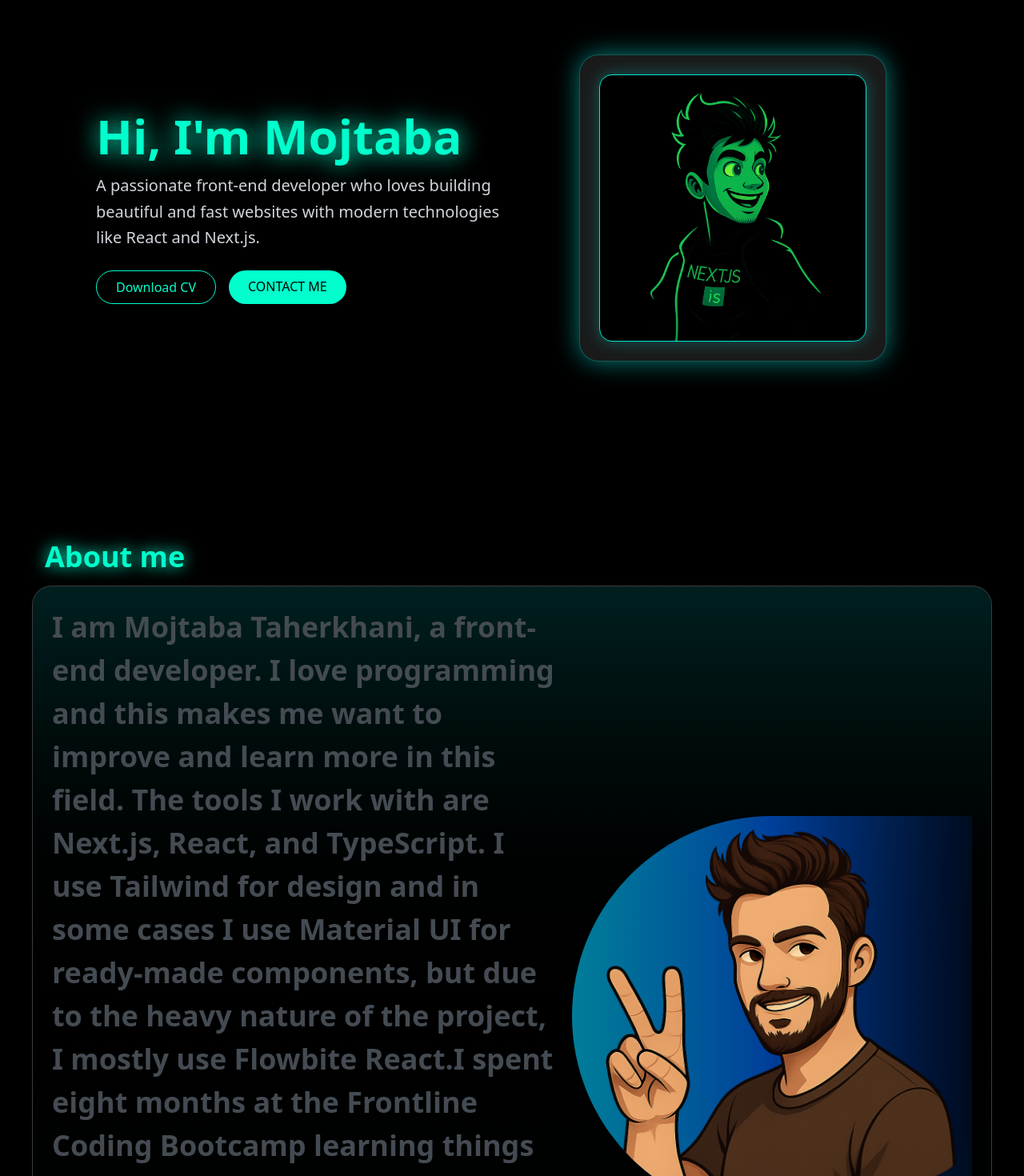
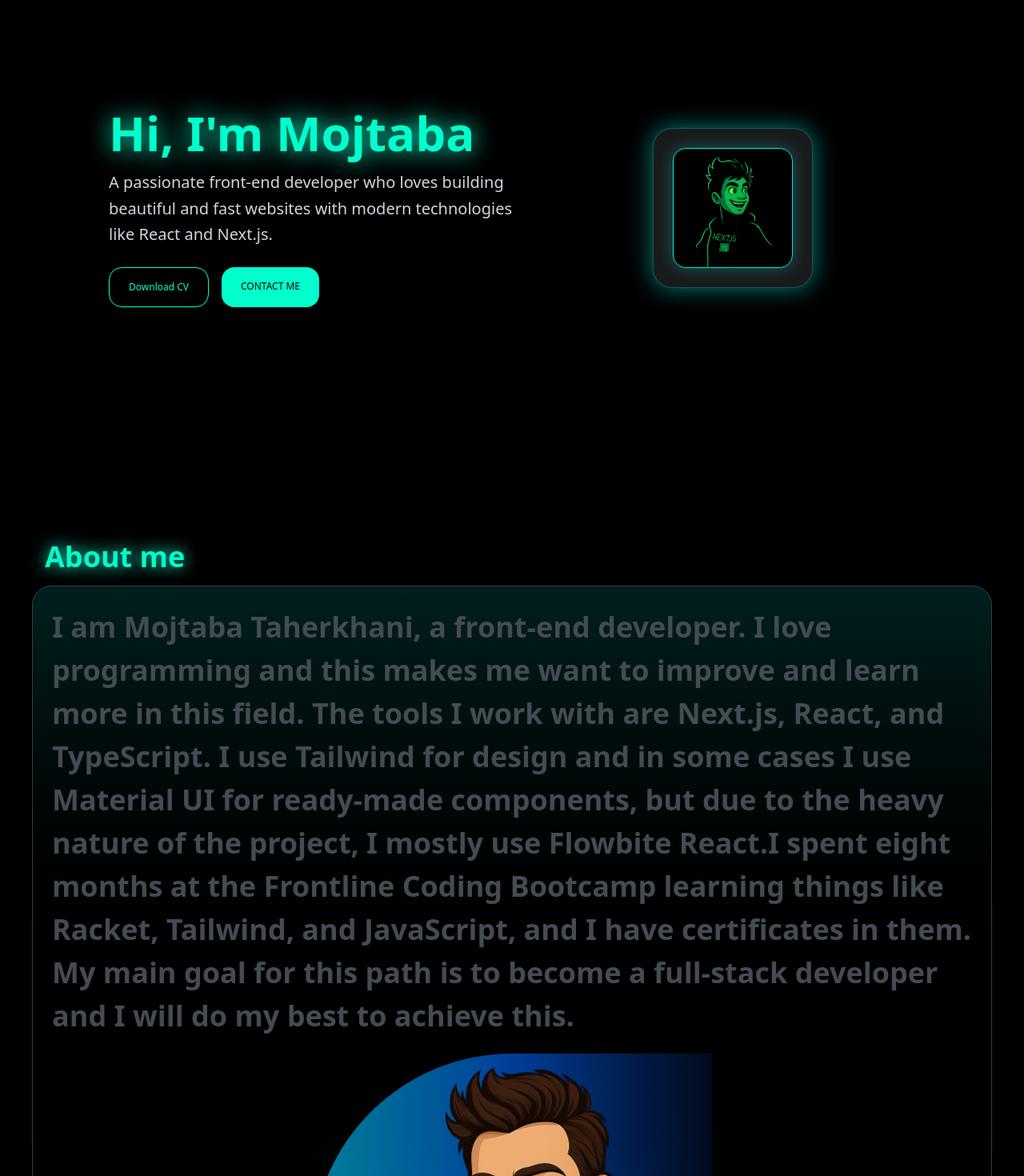
Before and after one commit to mojitaher/myinterview, a Next.js app: page / in a window 1280 px wide. Shown: the part 140-1610 px from the top of the page at 80% size. Built offline with nearby package versions, Linux system fonts and the light colour scheme.

Commit message:
respinsive and smooth scroll

```diff
--- a/src/app/aboutme.tsx
+++ b/src/app/aboutme.tsx
@@ -9,7 +9,7 @@
       <h1 className="text-4xl font-bold dark:text-[#00ffcc] text-gray-600 drop-shadow-[0_0_10px_#00ffcc] p-4">
         {t("menuAbout")}
       </h1>
-      <div className="flex justify-between p-6 gap-5 items-center dark:bg-gradient-to-b dark:from-[#001f1f] dark:via-[#000000] dark:to-[#001f1f] rounded-3xl border border-[#3e3c3c] bg-gradient-to-r from-[#e0f7fa] via-[#f5fdff] to-[#ffffff]">
+      <div className="flex justify-between p-6 gap-5 items-center dark:bg-gradient-to-b dark:from-[#001f1f] dark:via-[#000000] dark:to-[#001f1f] rounded-3xl border border-[#3e3c3c] bg-gradient-to-r from-[#e0f7fa] via-[#f5fdff] to-[#ffffff] sm:flex-col">
         <p className="text-4xl font-bold text-[#444b52] leading-normal  ">
           {t("Aboutme")}
         </p>
--- a/src/app/globals.css
+++ b/src/app/globals.css
@@ -25,3 +25,6 @@
     opacity: 1;
   }
 }
+html {
+  scroll-behavior: smooth;
+}
--- a/src/app/header.tsx
+++ b/src/app/header.tsx
@@ -75,7 +75,7 @@
 
   return (
     <header className="relative w-full min-h-screen bg-[#e8f0f7] text-[#00e6d9] overflow-hidden flex flex-col justify-center px-6 md:px-20 dark:bg-black dark:text-white">
-      <div className="absolute top-5 right-25 ">
+      <div className="absolute top-5 right-25 sm:right-15 ">
         <button
           onClick={() => toggleLang()}
           className="flex items-center gap-4 px-3 py-1 rounded-xl dark:bg-transparent bg-gray-300 border border-[#00e6d9] text-[#00e6d9] hover:bg-[#00e6d922] hover:shadow-[0_0_15px_#00e6d9] transition-all duration-300 "
@@ -92,7 +92,7 @@
           {theme === "dark" ? <SunIcon /> : <MoonIcon />}
         </button>
       </div>
-      <div className="absolute top-6 right-6 ">
+      <div className="absolute top-6 right-6 sm:right-0 ">
         <button onClick={toggleDrawer(true)}>
           <MenuIcon sx={{ fontSize: 30, color: "#00ffcc" }} />
         </button>
@@ -126,25 +126,25 @@
       </div>
 
       {/* Hero Content */}
-      <div className="flex flex-col md:flex-row items-center gap-10">
-        <div className="text-center md:text-left">
-          <h1 className="text-4xl md:text-6xl font-bold dark:text-[#00ffcc]  dark:drop-shadow-[0_0_15px_#00ffcc]  text-gray-600 drop-shadow-[0_0_25px_#00e6d9cc] mb-4">
+      <div className="flex flex-col md:flex-row items-center gap-10 sm:flex-row sm:px-4">
+        <div className="text-center md:text-left sm:text-left">
+          <h1 className="text-4xl md:text-6xl font-bold sm:text-2xl dark:text-[#00ffcc]  dark:drop-shadow-[0_0_15px_#00ffcc]  text-gray-600 drop-shadow-[0_0_25px_#00e6d9cc] mb-4">
             {t("intro")}
           </h1>
-          <p className="text-lg md:text-xl dark:text-gray-300 text-[#6a65ff] max-w-lg leading-relaxed mb-6">
+          <p className="text-lg md:text-xl sm:text-sm dark:text-gray-300 text-[#6a65ff] max-w-lg leading-relaxed mb-6">
             {t("greeting")}
           </p>
           <div className="flex gap-4 justify-center md:justify-start">
             <a
               href="/myresume.pdf"
               download
-              className="px-6 py-2 rounded-full border border-[#00ffcc] text-[#00ffcc] hover:bg-[#00ffcc22] hover:shadow-[0_0_10px_#00ffcc] transition"
+              className="px-6 py-2 rounded-full border border-[#00ffcc] text-[#00ffcc] hover:bg-[#00ffcc22] hover:shadow-[0_0_10px_#00ffcc] transition sm:text-xs sm:py-4 sm:rounded-2xl"
             >
               {t("Cv")}
             </a>
             <Link
               href="#contact"
-              className="px-6 py-2 rounded-full bg-[#00ffcc] text-black hover:bg-[#00e6b8] transition"
+              className="px-6 py-2 rounded-full bg-[#00ffcc] text-black hover:bg-[#00e6b8] transition sm:text-xs sm:py-4 sm:rounded-2xl"
             >
               {t("Contact")}
             </Link>
@@ -157,7 +157,7 @@
             alt="avatar"
             width={450}
             height={450}
-            className="rounded-2xl bg-black/100 border border-[#00e6d9] shadow-[0_0_20px_#00e6d955]"
+            className="rounded-2xl bg-black/100 border border-[#00e6d9] shadow-[0_0_20px_#00e6d955] sm:max-w-[150px]"
             priority
           />
         </div>
--- a/src/app/layout.tsx
+++ b/src/app/layout.tsx
@@ -11,6 +11,7 @@
 }) {
   return (
     <html lang="en" className="dark">
+      <meta name="viewport" content="width=device-width, initial-scale=1.0" />
       <ThemeProvider>
         <body className="bg-[#e8f0f7]  dark:bg-black  min-h-screen  ">
           <div className="px-10">{children}</div>
--- a/src/app/project/project.tsx
+++ b/src/app/project/project.tsx
@@ -55,8 +55,8 @@
         <ProjectCard image={img4} text={text4} reverse={true} />
       </div>
 
-      <div className="mt-10 py-10 px-4 sm:px-6 md:px-8 dark:bg-gradient-to-b dark:from-[#001f1f] dark:via-[#000000] dark:to-[#001f1f] backdrop-blur-md dark:bg-white/5 dark:border dark:border-white/10 rounded-xl border border-[#3e3c3c] bg-gradient-to-r from-[#e0f7fa] via-[#f5fdff] to-[#ffffff]">
-        <div className="flex flex-col md:flex-row justify-between items-center">
+      <div className="mt-10 py-10 px-4 sm:px-6  md:px-8 dark:bg-gradient-to-b dark:from-[#001f1f] dark:via-[#000000] dark:to-[#001f1f] backdrop-blur-md dark:bg-white/5 dark:border dark:border-white/10 rounded-xl border border-[#3e3c3c] bg-gradient-to-r from-[#e0f7fa] via-[#f5fdff] to-[#ffffff]">
+        <div className="flex flex-col md:flex-row justify-between items-center ">
           <h1 className="text-3xl sm:text-4xl font-bold dark:text-[#00ffcc] drop-shadow-[0_0_10px_#00ffcc] p-4">
             {`${t("project")}(hack)`}
           </h1>
@@ -80,10 +80,10 @@
       </div>
 
       <div className="mt-10 py-10 px-4 sm:px-6 md:px-8">
-        <h2 className="text-3xl sm:text-4xl font-bold dark:text-[#00ffcc] drop-shadow-[0_0_10px_#00ffcc] p-4">
+        <h2 className="text-3xl sm:text-2xl font-bold dark:text-[#00ffcc] drop-shadow-[0_0_10px_#00ffcc] p-4">
           {`${t("upcomming")}(todolist ,marketing)`}
         </h2>
-        <div className=" flex flex-col md:flex-row justify-center items-center mt-10 gap-8 md:gap-[10%]">
+        <div className=" flex flex-col md:flex-row justify-center items-center mt-10 gap-8 md:gap-[10%] ">
           <div className="relative w-[400px] h-[300px]">
             <Image
               src={demo}
--- a/src/app/project/projectCards.tsx
+++ b/src/app/project/projectCards.tsx
@@ -20,13 +20,13 @@
   }, [inView]);
   return (
     <div
-      className={`flex justify-between items-center mt-[10%] gap-15  ${
+      className={`flex justify-between items-center mt-[10%] gap-15 sm:flex-col  ${
         reverse ? "flex-row-reverse" : ""
       }`}
       ref={ref}
     >
       <div className="w-full text-center ">
-        <p className="text-3xl dark:text-[#A0E5DC] text-[#444b52] drop-shadow-[0_0_2px_#00c2a8] leading-loose ">
+        <p className="text-3xl dark:text-[#A0E5DC] text-[#444b52] drop-shadow-[0_0_2px_#00c2a8] leading-loose sm:text-2xl ">
           {text}
         </p>
       </div>
```
